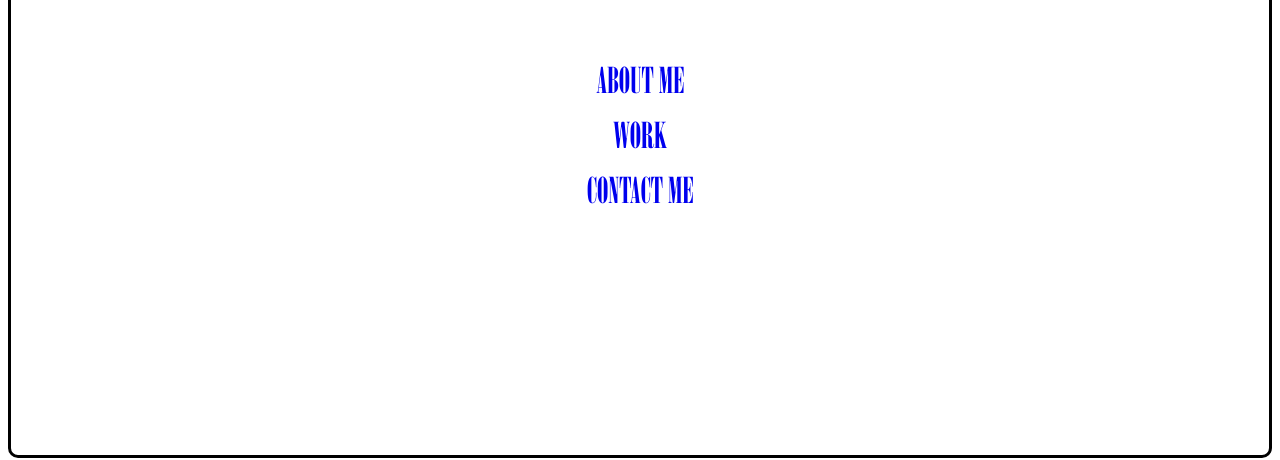
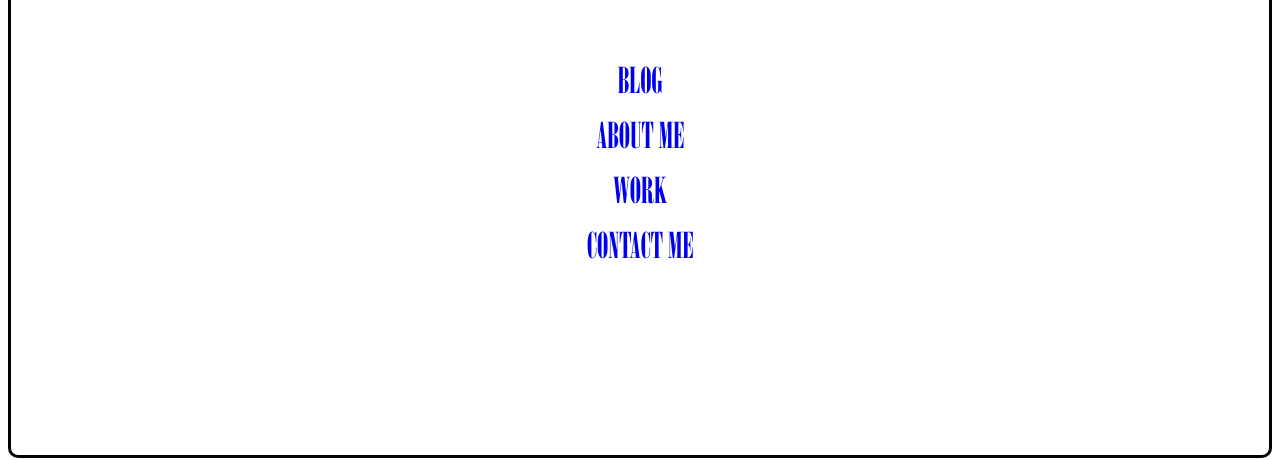
Before and after one commit to icekremery/icekremery.github.io, a plain HTML site: page index.html in a window 1280 px wide. Shown: the part 340-800 px from the top of the page. Drawn offline with nearby package versions, Linux system fonts and the light colour scheme.

Commit message:
ice_alpha_v0.3
Added few more pages/content

```diff
--- a/index.html
+++ b/index.html
@@ -34,6 +34,7 @@
             </div>
 
             <ul class= "center" id="link-list">
+                <li id="Blog"><a href="index.html">BLOG</a></li>
                 <li id="about-me"><a href="index.html">ABOUT ME</a></li>
                 <li id="work"><a href="pages/work.html">WORK</a></li>
                 <li id="contact-me"><a href="index.html">CONTACT ME</a></li>
```
